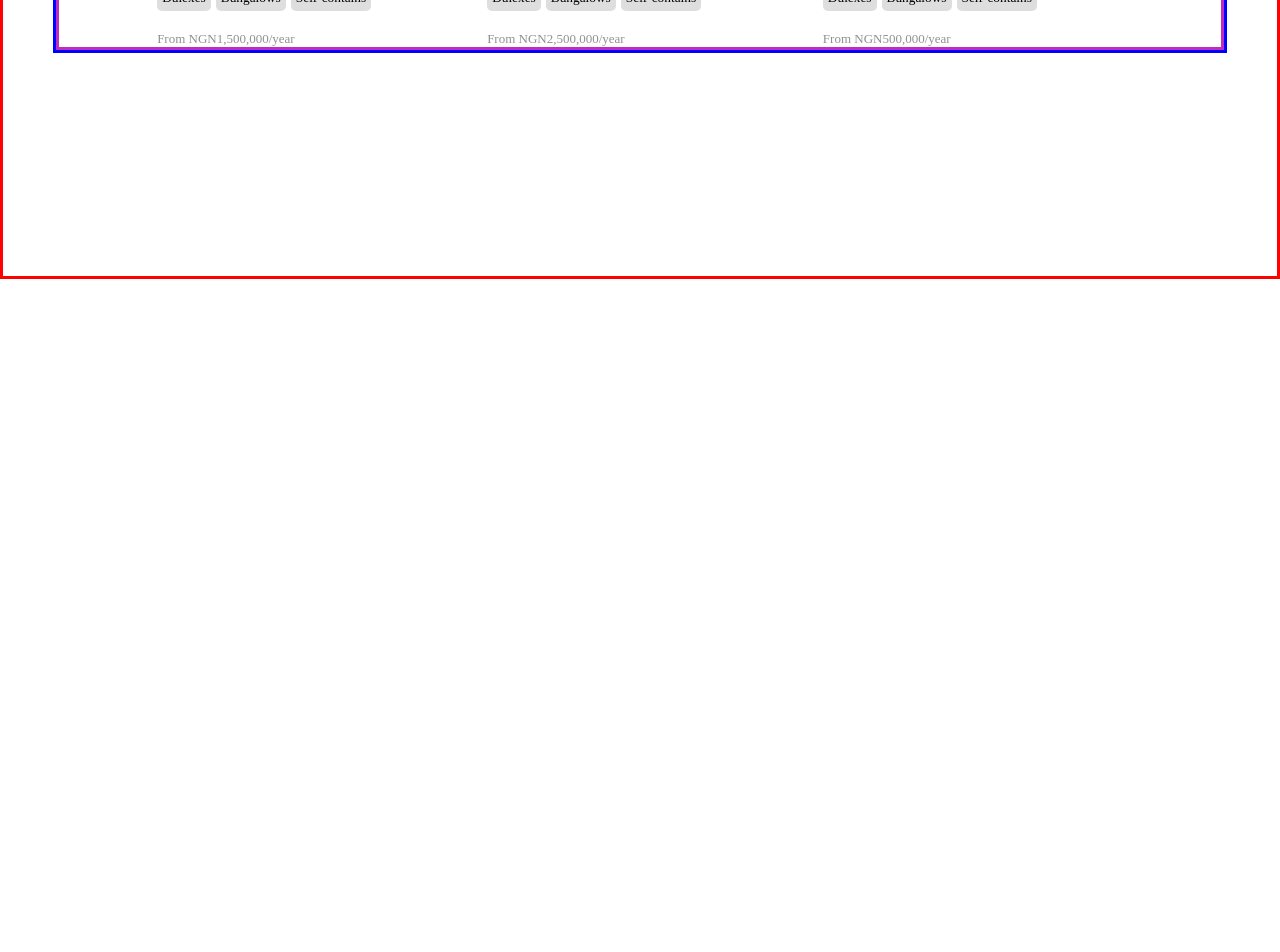
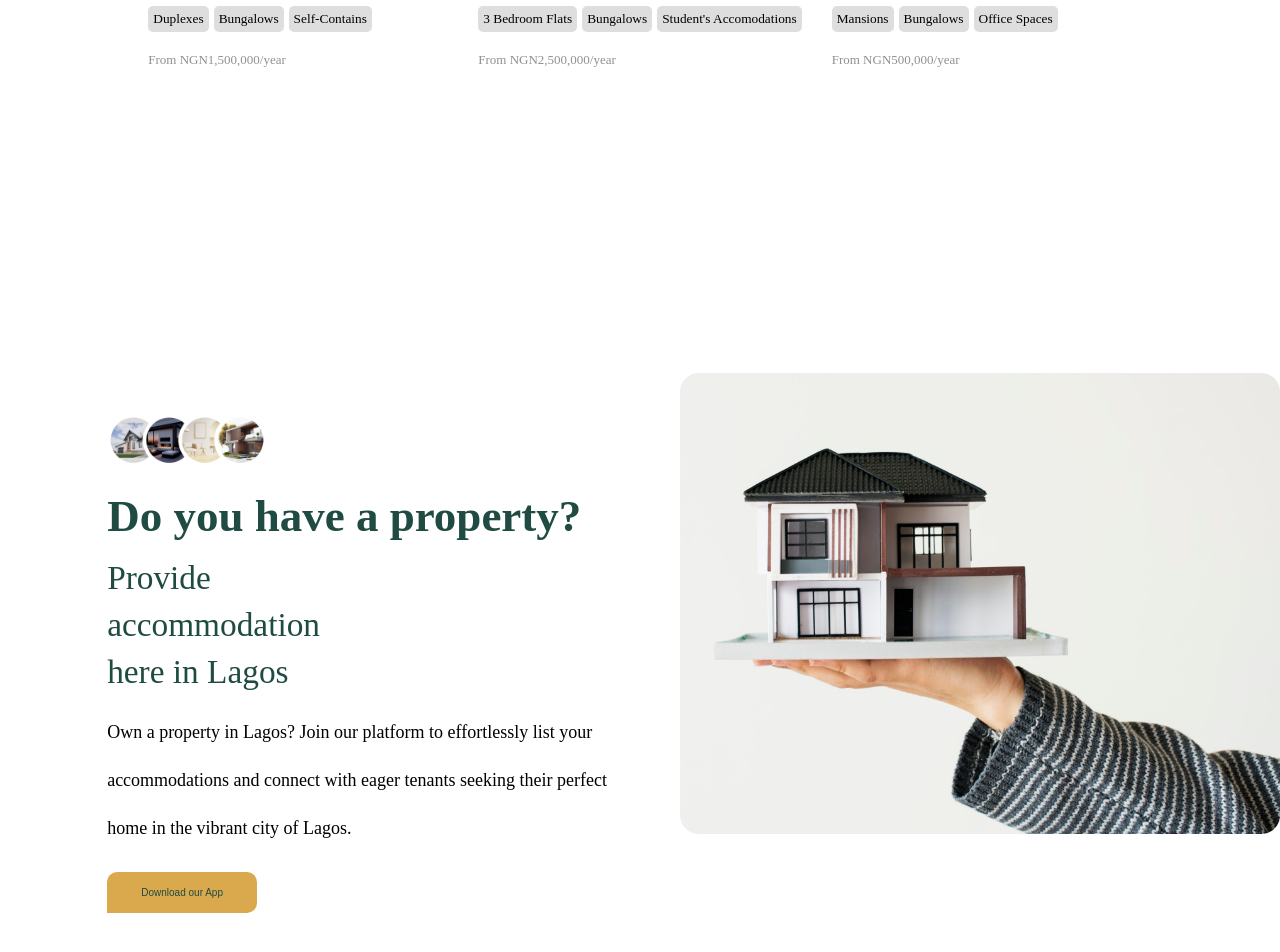
Before and after one commit to valour11/Resida, a React (Vite) app: page / in a window 1280 px wide. Shown: the part 3499-4451 px from the top of the page. Before the commit the page ends 3778 px from the top, so only its background shows below. Built offline with nearby package versions, Linux system fonts and the light colour scheme.

Commit message:
property section completed

```diff
--- a/src/App.jsx
+++ b/src/App.jsx
@@ -10,6 +10,7 @@ import DreamHome from './components/yourDreamHome/dreamHome'
 import justApp from './assets/not-just-an-app-img.png'
 import GuideImage from './assets/comprehensive-img.png'
 import FeaturedProp from './components/FeaturedProperties/FeaturedProp'
+import Property from './components/haveAproperty-section/Property'
 // import Button from './shared/button/Button'
 
 function App() {
@@ -47,6 +48,7 @@ function App() {
       />
       <FeaturedProp/>
       {/* <FeaturedCard/> */}
+      <Property/>
     </>
   )
 }
--- a/src/components/Featured card/FeaturedCard.jsx
+++ b/src/components/Featured card/FeaturedCard.jsx
@@ -2,7 +2,7 @@ import React from 'react'
 import './FeaturedCard.css'
 import { IoIosHeart } from "react-icons/io";
 
-const FeaturedCard = ({title, housingTypes, featuredText}) => {
+const FeaturedCard = ({title, featuredText, type1, type2, type3}) => {
   return (
     <div>
         <div className='img_title'>
@@ -10,9 +10,9 @@ const FeaturedCard = ({title, housingTypes, featuredText}) => {
             <IoIosHeart />
         </div>
         <div className='housing_types'>
-            <span>Dulexes</span>
-            <span>Bungalows</span>
-            <span>Self-contains</span>
+            <span>{type1}</span>
+            <span>{type2}</span>
+            <span>{type3}</span>
         </div>
         <p className='featured_text'>{featuredText}</p>
     </div>
--- a/src/components/FeaturedProperties/FeaturedProp.jsx
+++ b/src/components/FeaturedProperties/FeaturedProp.jsx
@@ -19,21 +19,27 @@ const FeaturedProp = () => {
                     <img src={image1} alt="" />
                     <FeaturedCard
                     title="Lillian Pepple Estate"
-                    // housingTypes={}
+                    type1="Duplexes"
+                    type2="Bungalows"
+                    type3="Self-Contains"
                     featuredText="From NGN1,500,000/year"/>
                 </figure>
                 <figure>
                     <img src={image2} alt="" />
                     <FeaturedCard
                     title="Horeb Accomodations"
-                    // housingTypes={}
+                    type1="3 Bedroom Flats"
+                    type2="Bungalows"
+                    type3="Student's Accomodations"
                     featuredText="From NGN2,500,000/year"/>
                 </figure>
                 <figure>
                     <img src={image3} alt="" />
                     <FeaturedCard
                     title="Naanchin Homes"
-                    // housingTypes={}
+                    type1="Mansions"
+                    type2="Bungalows"
+                    type3="Office Spaces"
                     featuredText="From NGN500,000/year"/>
                 </figure>
 
--- a/src/components/FeaturedProperties/FeaturedProps.css
+++ b/src/components/FeaturedProperties/FeaturedProps.css
@@ -1,16 +1,15 @@
 .card_container{
-    border: solid red;
     height: 799px;
 }
 
 .inner_container{
-    border: solid blue;
-    margin: 70px 50px;
+    margin: 100px 50px;
 }
 
 .title{
     text-align: center;
     font-size: 16px;
+    color: #272429;
 }
 .title h1{
     font-size: 38px;
@@ -20,7 +19,6 @@
 }
 
 .image_container{
-    border: solid rgb(192, 44, 192);
     margin-top: 60px ;
     display: flex;
     gap: 30px;
--- /dev/null
+++ b/src/components/haveAproperty-section/Property.css
@@ -0,0 +1,51 @@
+.property_container{
+    height: 683px;
+}
+
+.property_inner_container{
+    margin-left: 200px;
+    display: flex;
+    justify-content: flex-end;
+    gap: 60px;
+}
+
+.property_img_container{
+}
+
+.property_img_container img{
+    width: 600px;
+}
+
+.circle_image img{
+    width: 160px;
+    margin-top: 40px;
+}
+
+.property_text h2{
+    font-size: 45px;
+    margin-top: 20px;
+    color: #1F4B43;
+}
+
+.property_span{
+    font-size: 40px;
+    margin-right: 300px;
+    margin-top: 10px;
+    color: #1F4B43
+
+
+}
+
+.property_text p{
+    font-size: 18px;
+    margin-top: 15px;
+    line-height: 3rem;
+}
+
+.property_button Button{
+    margin-top: 20px;
+    width: 150px;
+    background-color: #DBA94D;
+    border: #DBA94D;
+    padding: 15px;
+}
--- /dev/null
+++ b/src/components/haveAproperty-section/Property.jsx
@@ -0,0 +1,32 @@
+import React from 'react'
+import './Property.css'
+import PropertyImage from '../../assets/property_img.png'
+import circleImage from '../../assets/propertyCircles_img.png'
+import Button from '../../shared/button/Button'
+
+const Property = () => {
+  return (
+    <div className='property_container'>
+        <div className='property_inner_container'>
+            <div className='text_container'>
+                <div className='circle_image'>
+                    <img src={circleImage} alt="pics" />
+                </div>
+                <div className='property_text'>
+                    <h2>Do you have a property?</h2>
+                <div className='property_span'><span>Provide accommodation here in Lagos</span></div>
+                <p>Own a property in Lagos? Join our platform to effortlessly list your accommodations and connect with eager tenants seeking their perfect home in the vibrant city of Lagos.</p>
+                </div>
+                <div className='property_button'>
+                    <Button btnName="Download our App" outline />
+                </div>
+            </div>
+            <div className='property_img_container'>
+                <img src={PropertyImage} alt="pics" />
+            </div>
+        </div>
+    </div>
+  )
+}
+
+export default Property
--- a/src/components/yourDreamHome/dreamHome.jsx
+++ b/src/components/yourDreamHome/dreamHome.jsx
@@ -22,7 +22,6 @@ const DreamHome = ({title, subTitle}) => {
                     <Button btnName="Download our App" outline />
                     </div>
             </div>
-
         </div>
     </div>
   )
```
Also changed, not shown: src/assets/propertyCircles_img.png (added), src/assets/property_img.png (added).
